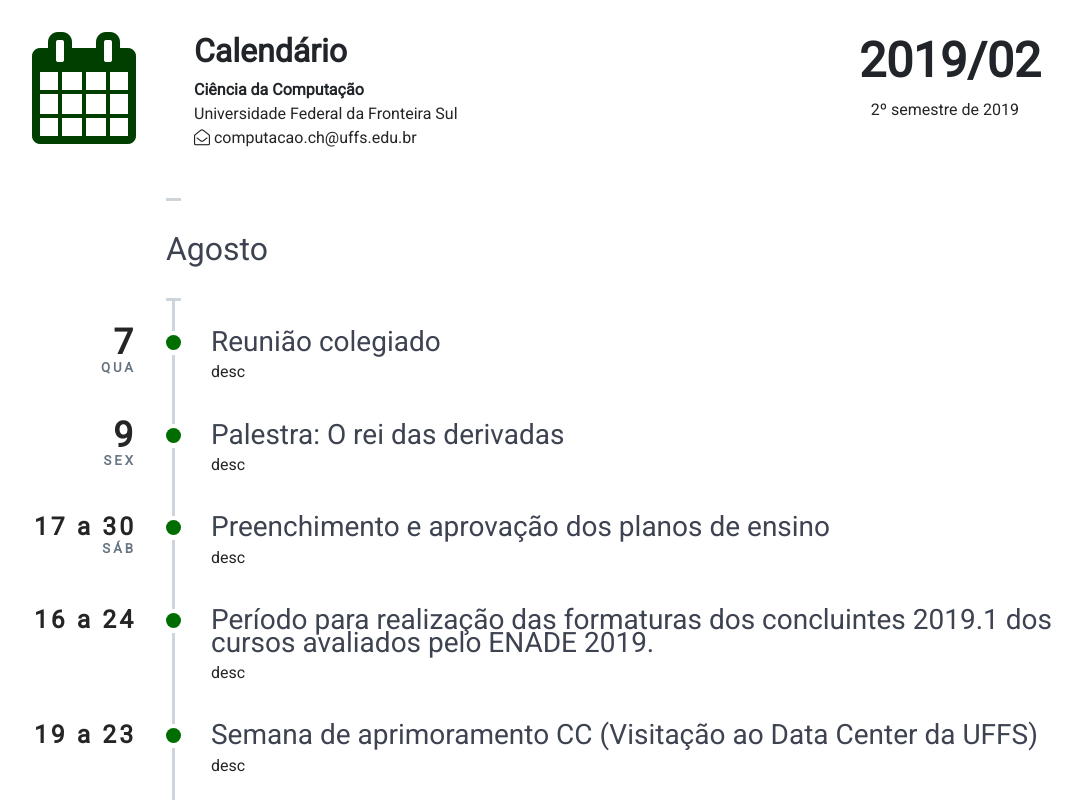
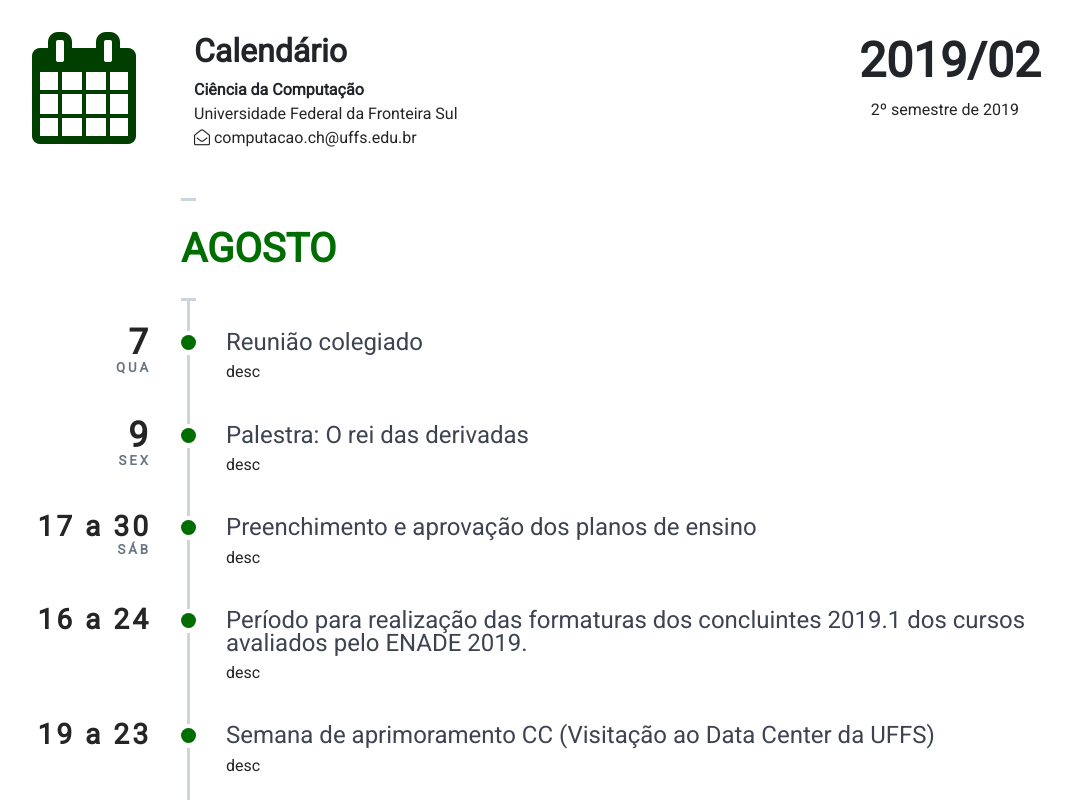
Before and after one commit to ccuffs/calendario, a plain HTML site: page index.html in a window 1280 px wide. Shown: the top 800 px of the page, without its empty margins (81-1163 px from the left). Drawn offline with nearby package versions, Linux system fonts and the light colour scheme.

Commit message:
Ajustes na tipografia e cores

```diff
--- a/css/main.css
+++ b/css/main.css
@@ -278,6 +278,17 @@ MONTH START
 .month-start div.timeline-content {
 }
 
+.month-start h2.timeline-title {
+  font-size: 2.5em;
+  text-transform: uppercase;
+  font-weight: bolder;
+  color: #006d00;
+}
+
+.month-start .timeline-item.period {
+  text-align: left;
+}
+
 /*----------------------------------------------
 MONTH ITEM
 ----------------------------------------------*/
@@ -287,7 +298,7 @@ MONTH ITEM
 }
 
 .month-item div.timeline-info span.range {
-  font-size: 1.4em;
+  font-size: 1.6em;
 }
 
 .month-item div.timeline-info sub {
@@ -296,3 +307,7 @@ MONTH ITEM
   margin-top: 0.4em;
   text-transform: uppercase;
 }
+
+.month-item h3.timeline-title {
+  font-size: 1.5em;
+}
```
